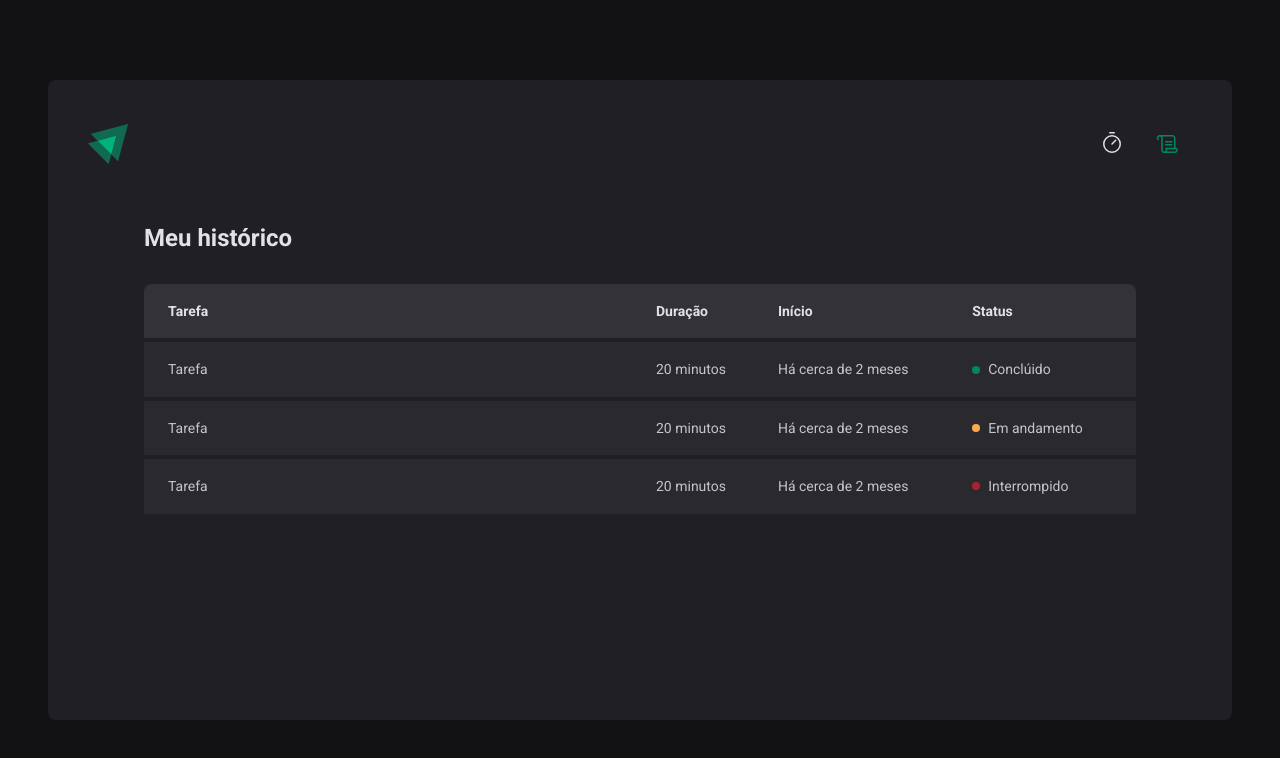
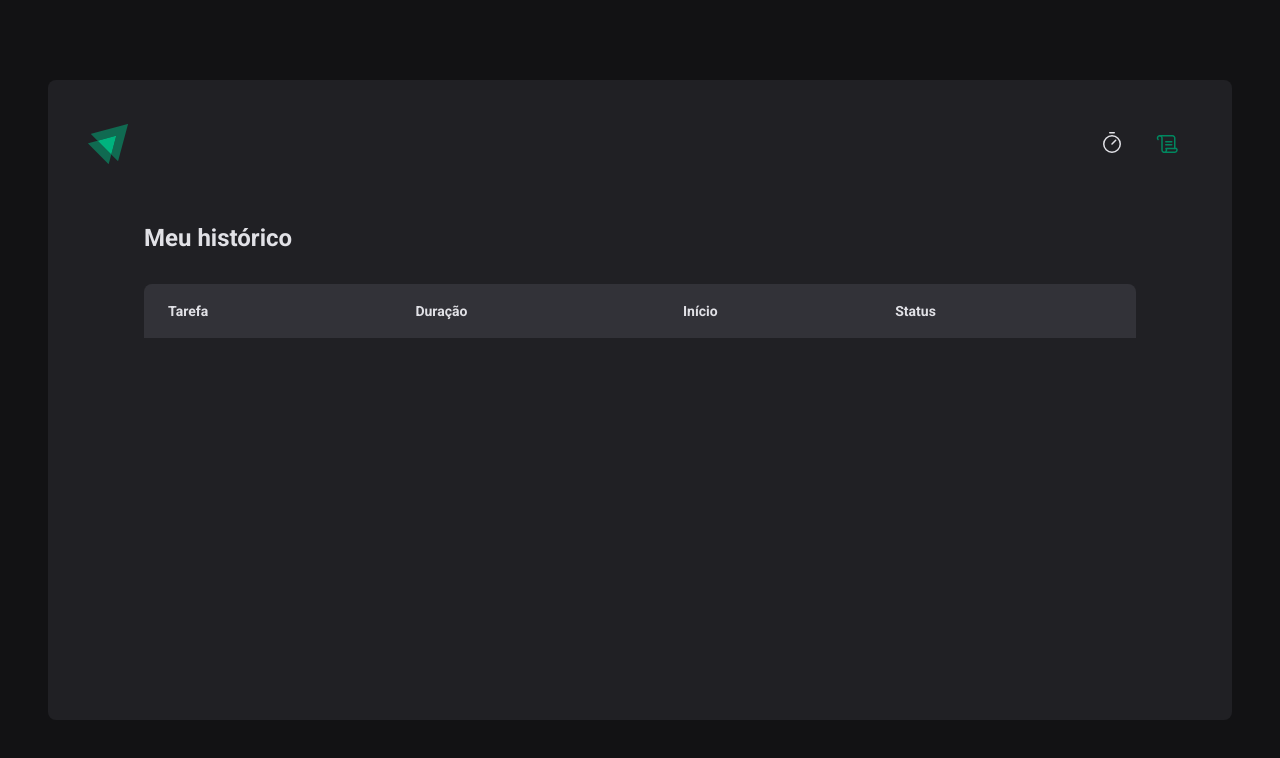
Before and after one commit to timoteostifft/pomodoro_react, a React (Vite) app: page /history in a window 1280 px wide. Shown: the top 758 px of the page. Built offline with nearby package versions, Linux system fonts and the light colour scheme.

Commit message:
feature: create dinamic history list render

```diff
--- a/src/pages/History/index.tsx
+++ b/src/pages/History/index.tsx
@@ -1,8 +1,14 @@
-import React from 'react';
+import React, { useContext } from 'react';
+import { CyclesContext } from '../../contexts/CyclesContext';
+import ptBR from 'date-fns/locale/pt-BR';
+import { formatDistanceToNow } from 'date-fns';
+
 
 import { HistoryContainer, HistoryList, Status } from './styles';
 
 const History: React.FC = () => {
+  const { cycles } = useContext(CyclesContext)
+
   return (
     <HistoryContainer>
       <h1>Meu histórico</h1>
@@ -18,30 +24,31 @@ const History: React.FC = () => {
             </tr>
           </thead>
           <tbody>
-            <tr>
-              <td>Tarefa</td>
-              <td>20 minutos</td>
-              <td>Há cerca de 2 meses</td>
-              <td>
-                <Status statusColor='green'>Conclúido</Status>
-              </td>
-            </tr>
-            <tr>
-              <td>Tarefa</td>
-              <td>20 minutos</td>
-              <td>Há cerca de 2 meses</td>
-              <td>
-                <Status statusColor='yellow'>Em andamento</Status>
-              </td>
-            </tr>
-            <tr>
-              <td>Tarefa</td>
-              <td>20 minutos</td>
-              <td>Há cerca de 2 meses</td>
-              <td>
-                <Status statusColor='red'>Interrompido</Status>
-              </td>
-            </tr>
+            {cycles.map(cycle => {
+              return (
+                <tr key={cycle.id}>
+                  <td>{cycle.task}</td>
+                  <td>{cycle.minutesAmount} minutos</td>
+                  <td>{formatDistanceToNow(cycle.startDate, {
+                    addSuffix: true,
+                    locale: ptBR
+                  })}</td>
+                  <td>
+                    {cycle.finishedDate && (
+                      <Status statusColor='green'>Concluído</Status>
+                    )}
+
+                    {cycle.interruptedDate && (
+                      <Status statusColor='red'>Interrompido</Status>
+                    )}
+
+                    {(!cycle.finishedDate && !cycle.interruptedDate) && (
+                      <Status statusColor='yellow'>Em andamento</Status>
+                    )}
+                  </td>
+                </tr>
+              )
+            })}
           </tbody>
         </table>
       </HistoryList>
```
